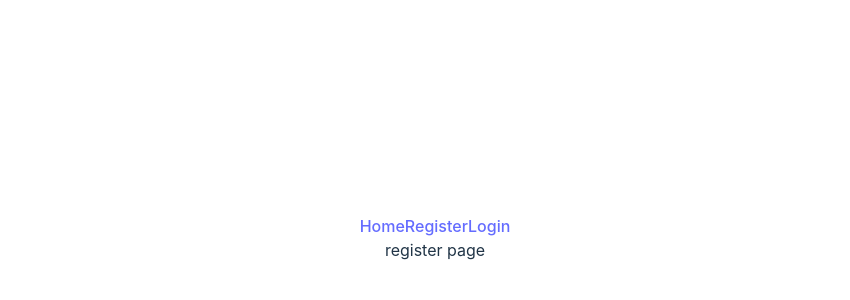
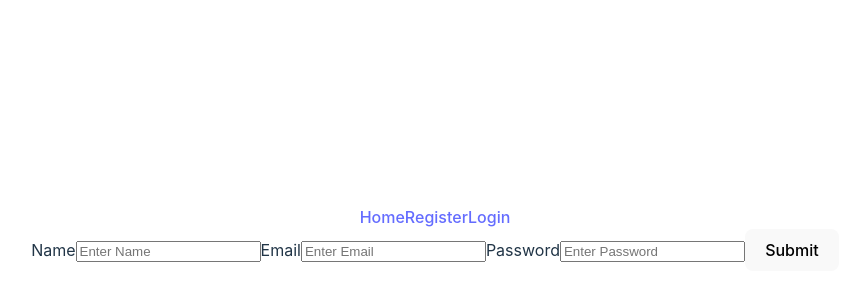
Before and after one commit to Tushar-goyal-25/jwtapplication, a React (Vite) app in the folder frontend/: page /register in a window 1280 px wide. Shown: the part 162-462 px from the top of the page, without its empty margins (205-1055 px from the left). Built offline with nearby package versions, Linux system fonts and the light colour scheme.

Commit message:
added login and register forms

```diff
--- a/frontend/src/pages/Login.jsx
+++ b/frontend/src/pages/Login.jsx
@@ -1,7 +1,19 @@
 import React from "react";
 
 export default function Login(){
+    const loginUser = (e) => {
+        e.preventDefault()
+    }
     return(
-        <div>Login page</div>
+        <div>
+            <form onSubmit={loginUser}>
+            <label>Email</label>
+                <input type="email" placeholder="Enter Email" />
+                <label>Password</label>
+                <input type="password" placeholder="Enter Password" />
+                <button type="submit">Login</button>
+
+            </form>
+        </div>
     )
 }
--- a/frontend/src/pages/Register.jsx
+++ b/frontend/src/pages/Register.jsx
@@ -1,7 +1,23 @@
 import React from "react";
 
 export default function Register(){
+
+
+    const registerUser  = (e) => {
+        e.preventDefault()
+    }
     return(
-        <div>register page</div>
+
+        <div>
+            <form onSubmit={registerUser}>
+                <label>Name</label>
+                <input type="text" placeholder="Enter Name" />
+                <label>Email</label>
+                <input type="email" placeholder="Enter Email" />
+                <label>Password</label>
+                <input type="password" placeholder="Enter Password" />
+                <button type="submit">Submit</button>
+            </form>
+        </div>
     )
 }
```
